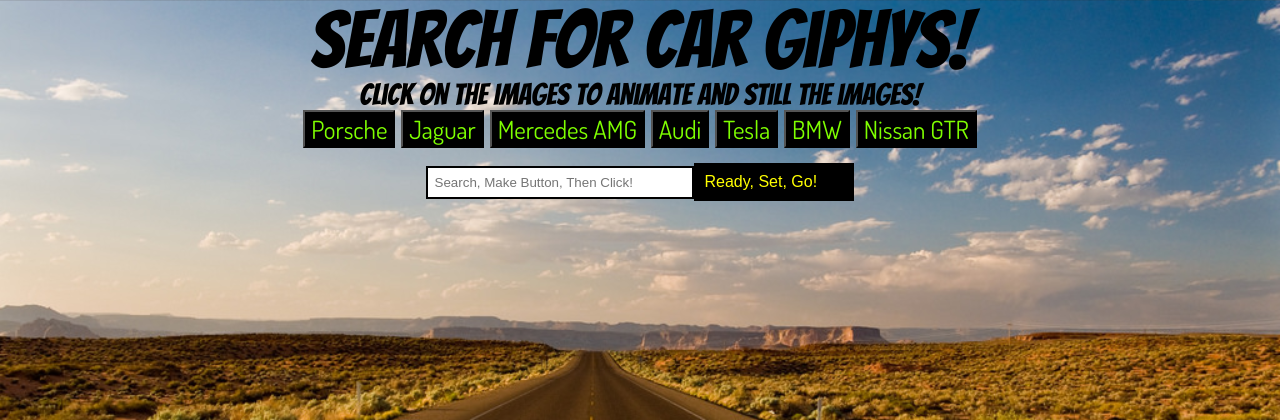
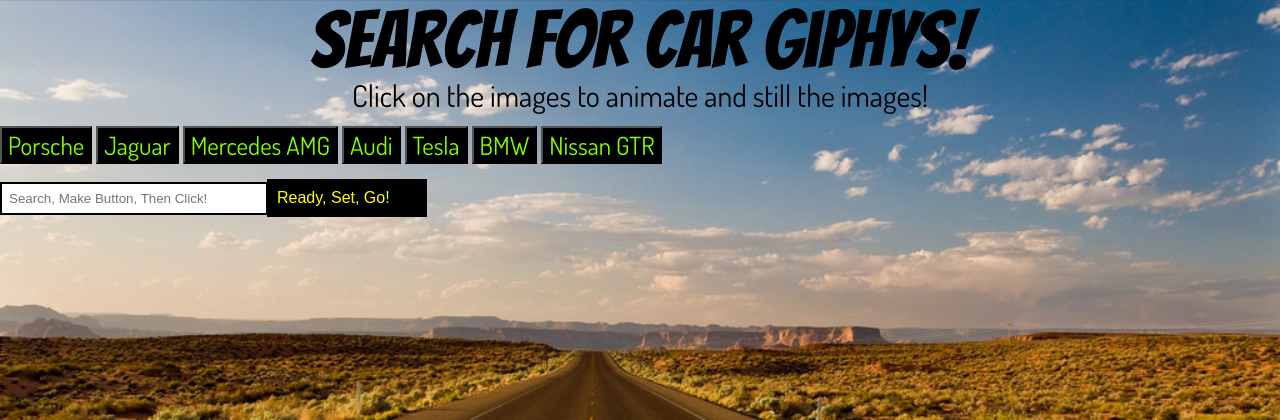
Before and after one commit to VisDPT/HW6_GiphyAPI, a PHP site: page / in a window 1280 px wide. Shown: the top 420 px of the page. Run offline with PHP 8.4, Linux system fonts and the light colour scheme; some libraries are stand-ins or nearby versions; some web fonts are replaced.

Commit message:
Final;newrepo

```diff
--- a/assets/css/style.css
+++ b/assets/css/style.css
@@ -10,10 +10,11 @@ header{
 	text-align: center;
 	font-family: 'Bangers', cursive;
 }
-h1{
+
+#instruct{
 	font-size: 30px;
 	text-align: center;
-	font-family: 'Bangers', cursive;
+	font-family: 'Dosis', sans-serif;
 }
 
 p{
@@ -59,7 +60,7 @@ button:hover{
 
 
 .item{
-	float: right;
+	float: left;
 	width:250px;
 	margin: 10px;
 }
--- a/main.html
+++ b/main.html
@@ -17,7 +17,8 @@
 
 <body>
     <header> Search for Car Giphys!</header>
-    <h1> Click on the images to animate and still the images! <h1>
+    <h1 id="instruct"> Click on the images to animate and still the images! <h1>
+    <br>
 
 
     <div class= "carButtons">
```
